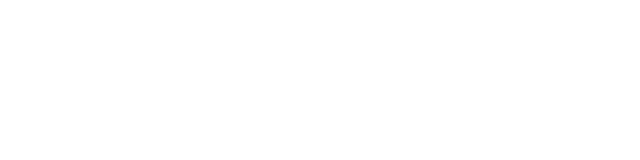
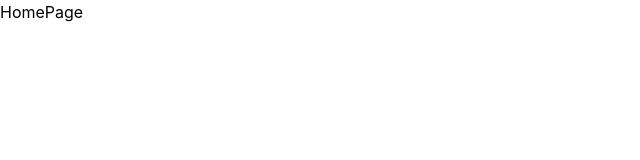
Before and after one commit to simi-22/shake_drink, a React (Create React App) app: page / in a window 1280 px wide. Before the commit this address had no page. Shown: the top 160 px of the page, without its empty margins (0-640 px from the left). Built offline with nearby package versions, Linux system fonts and the light colour scheme.

Commit message:
Feat: 예시용 HomePage추가

```diff
--- a/src/App.js
+++ b/src/App.js
@@ -1,9 +1,10 @@
 import { Route, Routes } from "react-router-dom";
+import HomePage from "./pages/HomePage";
 
 function App() {
   return (
     <Routes>
-      {/* <Route path="/" element={<HomePage />} /> */}
+      <Route path="/" element={<HomePage />} />
       {/* <Route path="/" element={<DetailPage />} /> */}
     </Routes>
   );
--- /dev/null
+++ b/src/pages/HomePage.jsx
@@ -0,0 +1,7 @@
+import React from "react";
+
+function HomePage() {
+  return <div>HomePage</div>;
+}
+
+export default HomePage;
```
